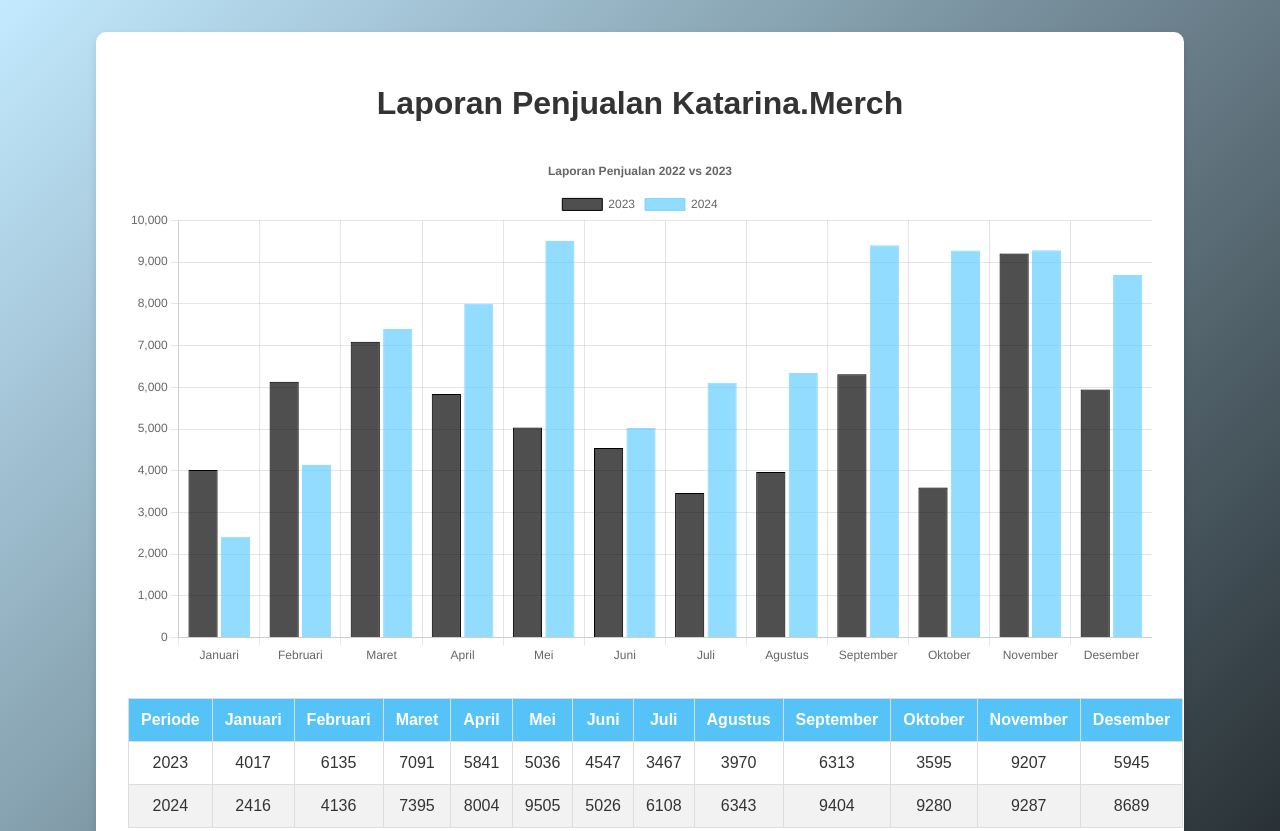
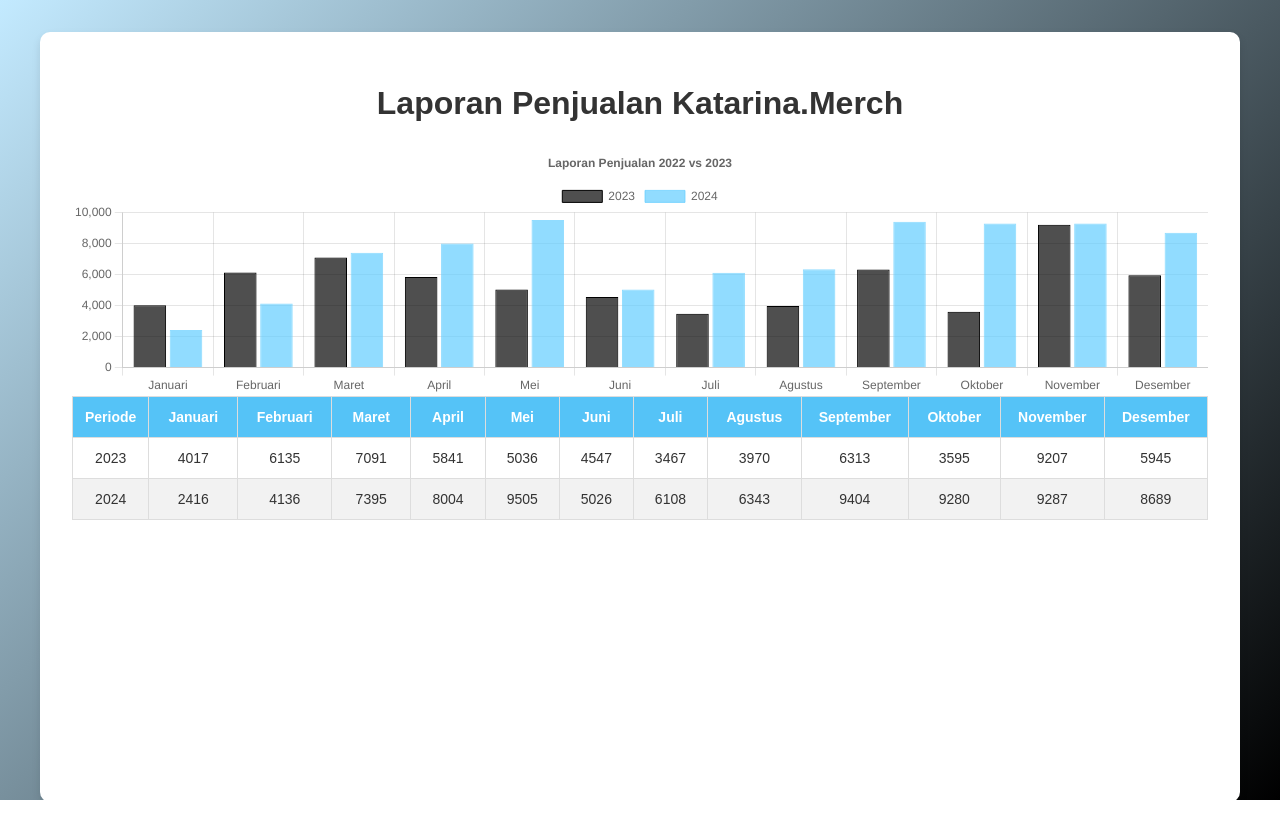
Before and after one commit to r-almsyh/diagram-web, a plain HTML site: page index.html in a window 1280 px wide. Shown: the top 831 px of the page. After the commit the page ends 800 px from the top, so only its background shows below. Drawn offline with nearby package versions, Linux system fonts and the light colour scheme.

Commit message:
Update style.css

```diff
--- a/style.css
+++ b/style.css
@@ -4,38 +4,41 @@ body {
   margin: 0;
   padding: 0;
   color: #333;
+  display: flex;
+  flex-direction: column;
+  min-height: 100vh; /* Pastikan halaman memenuhi tinggi layar */
 }
 
 .container {
-  width: 80%;
+  width: 100%;
+  max-width: 1200px; /* Membatasi lebar maksimal pada laptop */
   margin: 2rem auto;
   background-color: #fff;
   border-radius: 10px;
   padding: 2rem;
   box-shadow: 0 4px 8px rgba(0, 0, 0, 0.1);
+  flex-grow: 1; /* Agar kontainer mengisi ruang yang tersisa */
+  box-sizing: border-box; /* Menghindari masalah padding dengan lebar */
 }
 
 h1 {
   text-align: center;
-  margin-bottom: 2rem;
+  margin-bottom: 1.5rem;
+  font-size: 2rem; /* Ukuran font yang sesuai di laptop */
 }
 
 table {
   width: 100%;
+  table-layout: auto;
   border-collapse: collapse;
-  margin-top: 2rem;
-}
-
-table,
-th,
-td {
-  border: 1px solid #ddd;
 }
 
 th,
 td {
   padding: 12px;
   text-align: center;
+  border: 1px solid #ddd;
+  word-wrap: break-word;
 }
 
 th {
@@ -47,6 +50,52 @@ tr:nth-child(even) {
   background-color: #f2f2f2;
 }
 
+/* Atur lebar kolom pertama untuk nama bulan */
+th:nth-child(n + 2),
+td:nth-child(n + 2) {
+  width: 120px;
+}
+
+/* Responsiveness for small screens (HP) */
+@media (max-width: 768px) {
+  body {
+    height: 100%; /* Pastikan body mengisi seluruh tinggi layar */
+  }
+
+  table {
+    font-size: 12px;
+    overflow-x: auto;
+    display: block;
+  }
+
+  th,
+  td {
+    padding: 8px; /* Mengurangi padding di HP untuk lebih pas */
+  }
+
+  .container {
+    padding: 1rem; /* Mengurangi padding pada kontainer */
+  }
+
+  h1 {
+    font-size: 1.5rem; /* Ukuran font lebih kecil untuk tampilan mobile */
+  }
+
+  /* Menambahkan pengaturan untuk header tabel agar lebih pas */
+  th,
+  td {
+    word-wrap: break-word;
+    white-space: normal; /* Menghindari teks yang meluas keluar dari sel */
+  }
+}
+
+/* Untuk memastikan konten tidak keluar dan scroll tidak muncul */
+html,
+body {
+  height: 100%;
+  overflow: hidden; /* Menyembunyikan scroll vertikal jika tidak diperlukan */
+}
+
 canvas {
   display: block;
   margin: auto;
@@ -54,5 +103,26 @@ canvas {
 
 #salesChart {
   width: 100%;
-  height: 300px;
+  height: 250px; /* Ukuran canvas sedikit lebih kecil di HP */
+  max-height: 250px; /* Pastikan canvas tidak melebihi batas */
 }
+
+/* Responsiveness untuk tampilan laptop */
+@media (min-width: 769px) {
+  body {
+    padding: 0 20px; /* Menambahkan sedikit ruang padding di kiri-kanan */
+  }
+
+  .container {
+    padding: 2rem; /* Padding kembali normal untuk laptop */
+    max-width: 1200px; /* Batasi lebar agar tidak terlalu besar pada laptop */
+  }
+
+  h1 {
+    font-size: 2rem; /* Ukuran font lebih besar untuk laptop */
+  }
+
+  table {
+    font-size: 14px;
+  }
+}
```
